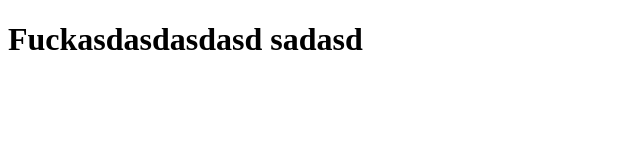
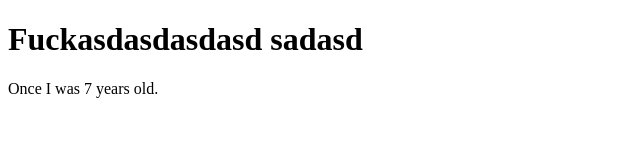
Before and after one commit to SonamPinguuu/Nying_cafe, a plain HTML site: page front.html in a window 1280 px wide. Shown: the whole page, without its empty margins (0-640 px from the left). Drawn offline with Linux system fonts and the light colour scheme.

Commit message:
Added a lyric

```diff
--- a/front.html
+++ b/front.html
@@ -5,6 +5,7 @@
     <meta name="viewport" content="width=device-width, initial-scale=1.0">
     <h1>Fuckasdasdasdasd sadasd</h1>
     <title>Document</title>
+    <p> Once I was 7 years old.</p>
 </head>
 <body>
 
```
